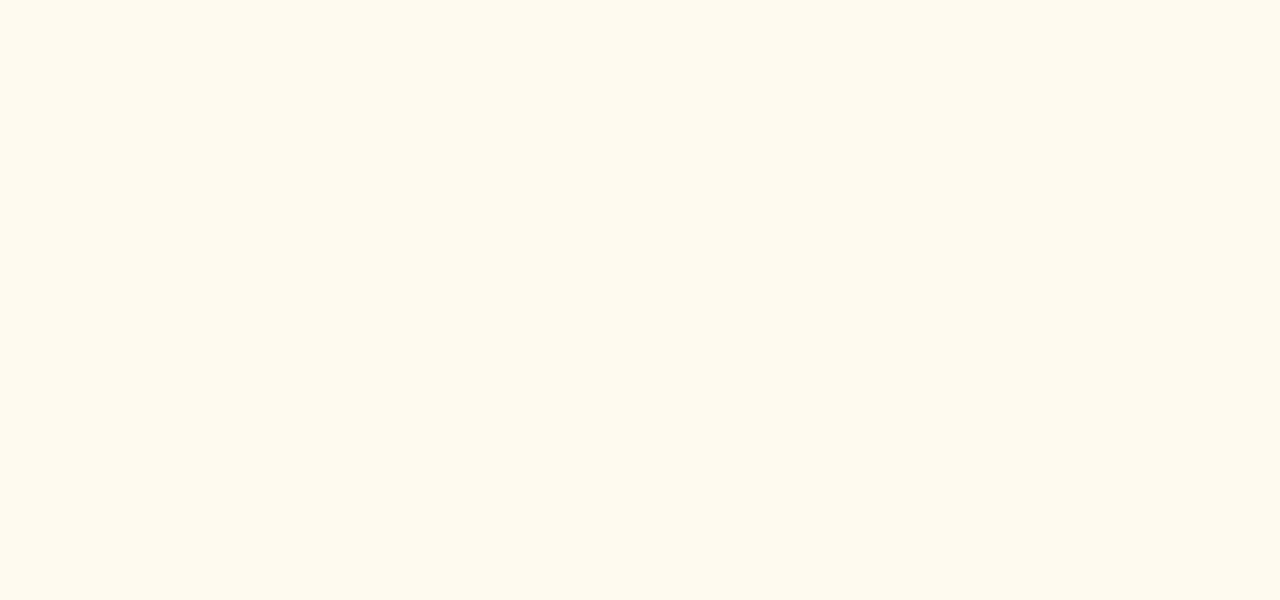
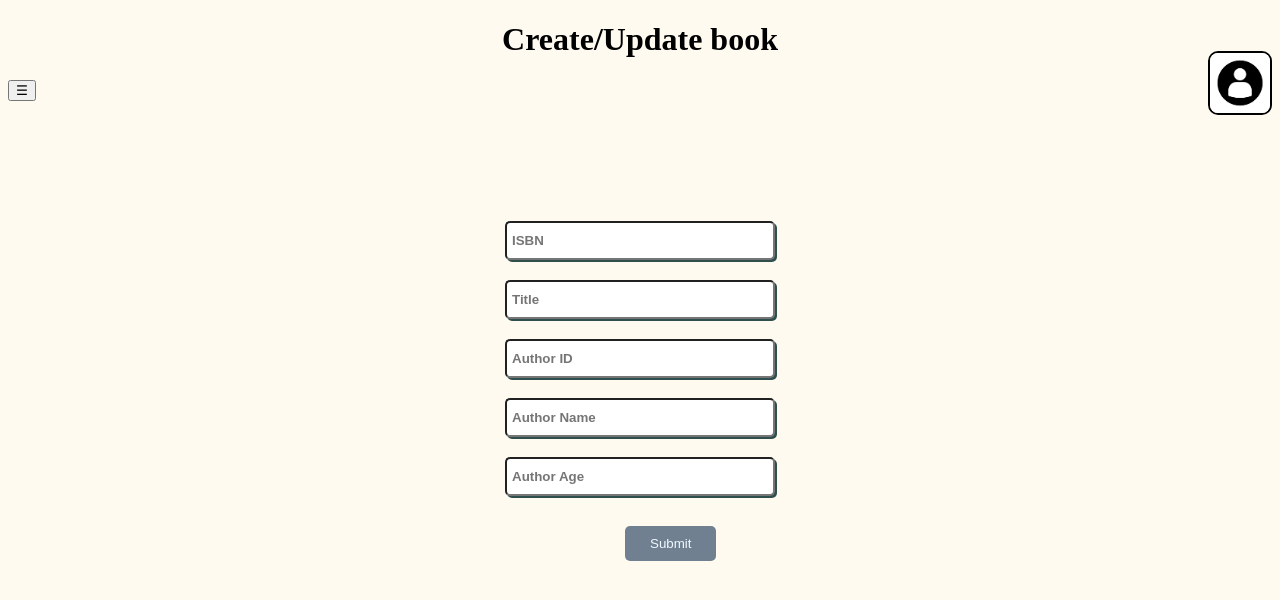
Before and after one commit to sinan21gh/Frontend_Library_Management_System, a React (Vite) app: page /updateBook in a window 1280 px wide. Before the commit this address had no page. Shown: the top 600 px of the page. Built offline with nearby package versions, Linux system fonts and the light colour scheme.

Commit message:
10th commit

```diff
--- a/src/App.jsx
+++ b/src/App.jsx
@@ -8,6 +8,7 @@ import Profile from "./Profile.jsx";
 import Register from "./Register.jsx";
 import Home from "./Home.jsx";
 import LogOut from "./LogOut.jsx";
+import PutBook from "./BookPages/PutBook.jsx";
 
 
 function App() {
@@ -22,6 +23,9 @@ function App() {
                   <Route path="/logout" element={<LogOut/>}></Route>
                   <Route path="/book" element={<UploadBook />} />
                   <Route path="/getBook" element={<GetBook/>}></Route>
+                  <Route path="/updateBook" element={<PutBook/>}></Route>
+                  <Route path="/createAuthor" element={<PostAuthor/>}></Route>
+
               </Routes>
           </BrowserRouter>
 
--- a/src/AuthorPages/AuthorSearchOneDetails.jsx
+++ b/src/AuthorPages/AuthorSearchOneDetails.jsx
@@ -7,7 +7,11 @@ export default function AuthorSearchOneDetails() {
     const [error, setError] = useState(null);
 
     const fetchAuthor = () => {
-        axios.get(`http://localhost:8080/about/${authorid}`)
+        axios.get(`http://localhost:8080/about/${authorid}`, {
+            headers: {
+                Authorization: `Bearer ${localStorage.getItem("token")}`,
+            }
+        })
             .then(response => {
                 setAuthor(response.data);
                 setError(null);
--- a/src/AuthorPages/DeleteAuthor.jsx
+++ b/src/AuthorPages/DeleteAuthor.jsx
@@ -6,7 +6,11 @@ function DeleteAuthor() {
 
     const handleDelete = async () => {
         try {
-            const response = await axios.delete(`http://localhost:8080/about/${id}`);
+            const response = await axios.delete(`http://localhost:8080/about/${id}`, {
+                headers: {
+                    Authorization: `Bearer ${localStorage.getItem("token")}`,
+                }
+            });
             if (response.status === 204) {
                 alert(`Author with ID ${id} deleted successfully!`);
             }
--- a/src/AuthorPages/PostAuthor.jsx
+++ b/src/AuthorPages/PostAuthor.jsx
@@ -1,11 +1,16 @@
 
 import { useState } from "react";
 import axios from "axios";
+import Dropdown from "../Dropdown.jsx";
+import userIcon from "../assets/user-icon.jpg";
+import {useNavigate} from "react-router-dom";
 
 function PostAuthor() {
     const [name, setName] = useState("");
     const [age, setAge] = useState("");
     const [message, setMessage] = useState("");
+    const navigate = useNavigate();
+
 
     const handleSubmit = async (e) => {
         e.preventDefault();
@@ -14,19 +19,39 @@ function PostAuthor() {
             const response = await axios.post("http://localhost:8080/about", {
                 name: name,
                 age: age
+            }, {
+                headers: {
+                    Authorization: `Bearer ${localStorage.getItem("token")}`,
+                }
+
             });
             setMessage(`Author created: ${response.data.name} (ID: ${response.data.authorid})`);
             setName("");
             setAge("");
         } catch (err) {
             console.error("Error creating author:", err);
-            setMessage("Error creating author");
+            setMessage(null);
         }
     };
 
+    function GoTo(){
+        navigate(`/profile`);
+    }
+
     return (
         <div>
+            <header style={{textAlign:"center"}}>
                 <h1>Add Author</h1>
+            </header>
+
+            <nav>
+                <Dropdown/>
+
+                <img className="image2" src={userIcon} alt="User pfp" onClick={GoTo} title="Profile"/>
+
+            </nav>
+
+            <main className="postauthor">
                 <form onSubmit={handleSubmit}>
                     <input
                         type="text"
@@ -45,7 +70,10 @@ function PostAuthor() {
                     <button type="submit">Save</button>
                 </form>
 
-            {message && <p>{message}</p>}
+                {message && <p id="po">{message}</p>}
+                {!message && <p id="pl">Error creating author</p>}
+            </main>
+
         </div>
     );
 }
--- a/src/AuthorPages/PutAuthors.jsx
+++ b/src/AuthorPages/PutAuthors.jsx
@@ -11,7 +11,11 @@ function PutAuthors(){
             const response = await axios.put(`http://localhost:8080/about/${id}`, {
                 name: name,
                 age: parseInt(age)
-            });
+            }, {
+                headers: {
+                    Authorization: `Bearer ${localStorage.getItem("token")}`,
+                }}
+            );
             console.log("Author updated:", response.data);
             alert("Author updated successfully!");
         } catch (error) {
--- a/src/BookPages/PutBook.jsx
+++ b/src/BookPages/PutBook.jsx
@@ -1,5 +1,8 @@
 import {useState} from "react";
 import axios from "axios";
+import Dropdown from "../Dropdown.jsx";
+import {useNavigate} from "react-router-dom";
+import userIcon from "../assets/user-icon.jpg";
 
 function PutBook(){
     const [isbn, setISBN] = useState("");
@@ -8,6 +11,8 @@ function PutBook(){
     const [name, setName] = useState("");
     const [age, setAge] = useState("");
     const [message, setMessage] = useState("");
+    const navigate = useNavigate();
+
 
     const handlePut = async (e) => {
         e.preventDefault();
@@ -45,10 +50,25 @@ function PutBook(){
         }
     }
 
+    function GoTo(){
+        navigate(`/profile`);
+    }
+
     return (
         <>
+            <div>
+                <header style={{textAlign:"center"}}>
                     <h1>Create/Update book</h1>
+                </header>
 
+                <nav style={{marginBottom:"100px"}}>
+                    <Dropdown/>
+
+                    <img className="image2" src={userIcon} alt="User pfp" onClick={GoTo}/>
+
+                </nav>
+
+                <main className="puttingbooks">
                     <form onSubmit={handlePut}>
                         <input type="text" placeholder="ISBN" value={isbn} onChange={(e) => setISBN(e.target.value)}
                         />
@@ -69,9 +89,9 @@ function PutBook(){
 
                     </form>
 
-            {message && <p>${message}</p>}
-
-
+                    {message && <p>{message}</p>}
+                </main>
+            </div>
         </>
     )
 }
--- a/src/Dropdown.jsx
+++ b/src/Dropdown.jsx
@@ -18,6 +18,9 @@ function Dropdown(){
                     <li onClick={() => GoTo("book")}>Upload Book</li>
                     <li onClick={() => GoTo("books")}>Home</li>
                     <li onClick={() => GoTo("getBook")}>Search for a book</li>
+                    <li onClick={() => GoTo("updateBook")}>Update Book</li>
+                    <li onClick={() => GoTo("createAuthor")}>Create Author</li>
+
                 </ul>
             </div>
         </div>
--- a/src/index.css
+++ b/src/index.css
@@ -327,7 +327,95 @@ body{
   display: inline-block;
 }
 
+.puttingbooks{
+  display: flex;
+  flex-direction: column-reverse;
+  align-items: center;
+}
 
+.puttingbooks input{
+  display: block;
+  margin-top: 20px;
+  padding: 10px 5px;
+  width: 20vw;
+  border-radius: 5px;
+  box-shadow: 2px 2px darkslategrey;
+  font-weight: bold;
+}
+
+.puttingbooks input:focus{
+  outline-color: darkblue;
+  box-shadow: 2px 2px darkblue;
+}
+
+.puttingbooks button{
+  margin-top: 30px;
+  margin-left: 120px;
+  padding: 10px 25px;
+  border: none;
+  border-radius: 5px;
+  background-color: slategrey;
+  color: aliceblue;
+}
+
+.puttingbooks button:hover{
+  background-color: darkslategrey;
+  transition: 0.5s ease;
+  cursor: pointer;
+}
+
+.postauthor{
+  display: flex;
+  flex-direction: column-reverse;
+  align-items: center;
+  margin-top: 100px;
+}
+.postauthor input{
+  display: block;
+  margin-top: 20px;
+  padding: 10px 5px;
+  width: 20vw;
+  border-radius: 5px;
+  box-shadow: 2px 2px darkslategrey;
+  font-weight: bold;
+}
+
+.postauthor input:focus{
+  outline-color: darkblue;
+  box-shadow: 2px 2px darkblue;
+}
+
+.postauthor button{
+  margin-top: 30px;
+  margin-left: 120px;
+  padding: 10px 25px;
+  border: none;
+  border-radius: 5px;
+  background-color: slategrey;
+  color: aliceblue;
+}
+
+.postauthor button:hover{
+  background-color: darkslategrey;
+  transition: 0.5s ease;
+  cursor: pointer;
+}
+
+#po{
+  font-size: 1.5em;
+  border: 0 ;
+  padding: 10px 20px;
+  background-color: #50ef50;
+  text-align: center;
+}
+
+#pl{
+  font-size: 1.5em;
+  border: 0 ;
+  padding: 10px 20px;
+  background-color: #fd0808;
+  text-align: center;
+}
 
 @media screen and (max-width: 600px) {
   .singleBook {
```
Also changed, not shown: src/AuthorPages/AuthorList.jsx (+6 -1 lines), src/AuthorPages/PatchAuthor.jsx (+6 -1 lines). Lines whose indentation alone changed are shown as unchanged.
